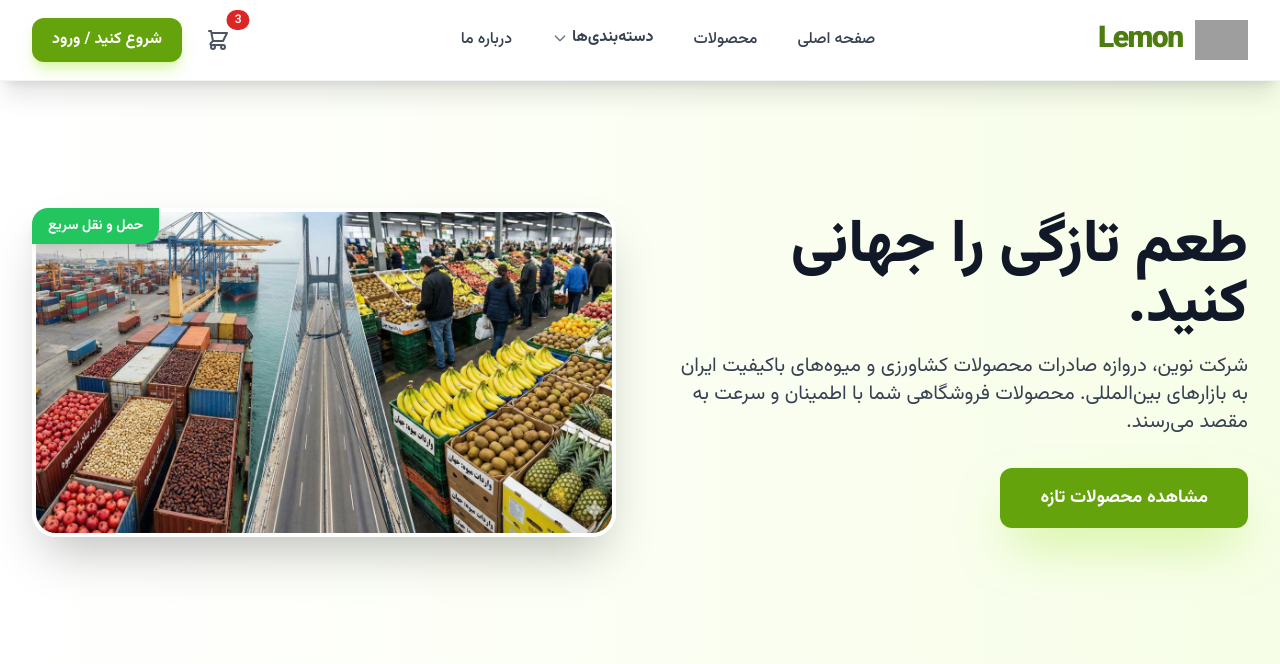
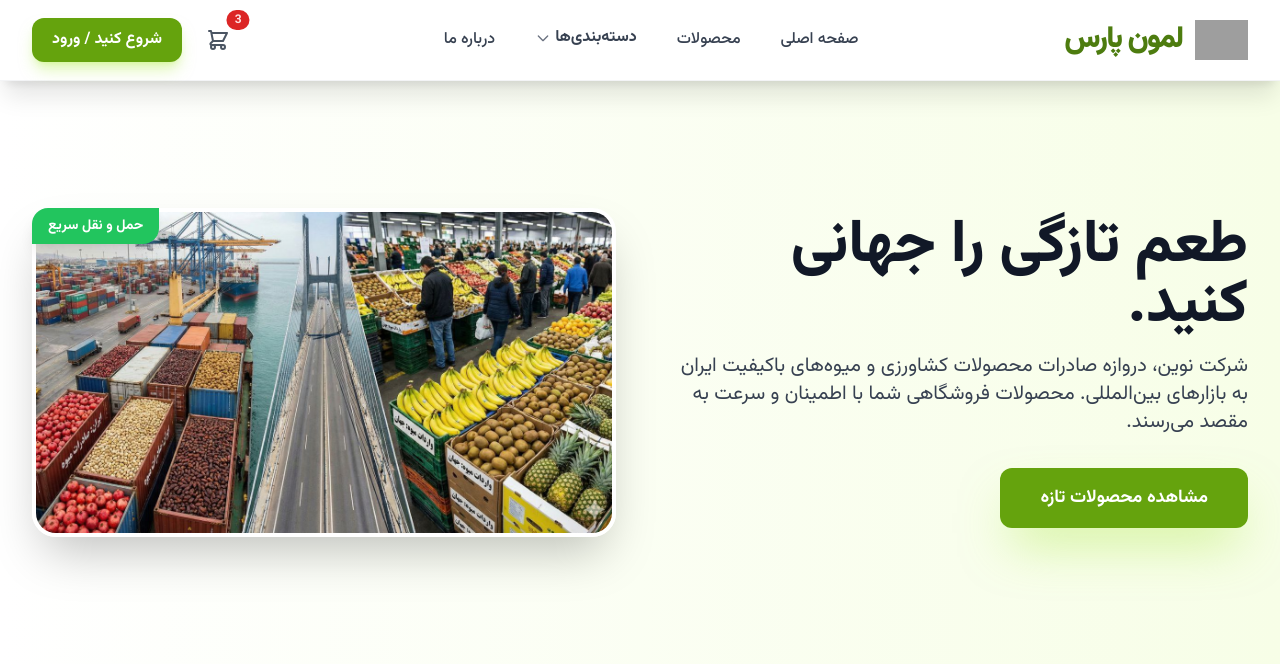
Before and after one commit to rohankhayyerfr/Marketplace, a Django app: page / in a window 1280 px wide. Shown: the top 664 px of the page. Run offline with Django 5.2, Linux system fonts and the light colour scheme; data that the repository does not hold is empty; some libraries are stand-ins or nearby versions; grey boxes are pictures that could not be loaded.

Commit message:
new name

```diff
--- a/accounts/signals.py
+++ b/accounts/signals.py
@@ -2,9 +2,9 @@ from django.contrib.auth.models import User
 from django.db.models.signals import post_save
 from django.dispatch import receiver
 
-from accounts.models import SellerVerfication
+from accounts.models import SellerVerification
 
-@receiver(post_save, sender=SellerVerfication)
+@receiver(post_save, sender=SellerVerification)
 def update_user_seller(sender, instance, **kwargs):
     if instance.status == "approved":
         instance.user.is_staff = True
--- a/templates/accounts/login.html
+++ b/templates/accounts/login.html
@@ -1,6 +1,6 @@
 {% extends 'base.html' %}
 
-{% block title %}ورود به حساب کاربری | شرکت لمون{% endblock %}
+{% block title %}ورود به حساب کاربری | شرکت لمون پارس{% endblock %}
 
 {% block content %}
 <div class="min-h-screen flex items-center justify-center bg-gray-100 py-12 px-4 sm:px-6 lg:px-8">
--- a/templates/accounts/register.html
+++ b/templates/accounts/register.html
@@ -1,6 +1,6 @@
 {% extends 'base.html' %}
 
-{% block title %}ثبت نام در سایت | شرکت لمون{% endblock %}
+{% block title %} ثبت نام در سایت | شرکت لمون پارس{% endblock %}
 
 {% block content %}
 <div class="min-h-screen flex items-center justify-center bg-gray-100 py-12 px-4 sm:px-6 lg:px-8" dir="rtl">
--- a/templates/base.html
+++ b/templates/base.html
@@ -5,7 +5,7 @@
     <meta charset="UTF-8">
     <meta name="viewport" content="width=device-width, initial-scale=1.0">
 
-    <title>{% block title %}فروشگاه نوین{% endblock %}</title>
+    <title>{% block title %}فروشگاه لمون پارس{% endblock %}</title>
 
     <script src="https://cdn.tailwindcss.com"></script>
 
@@ -58,7 +58,7 @@
                 <a href="{% url 'store:home' %}" class="flex items-center space-x-3 space-x-reverse transition duration-300">
                     <img src="{% static 'images/logo.png' %}" alt="لوگو شرکت Lemon" class="h-10 w-auto object-contain">
                     <span class="text-3xl font-black text-lime-700 hover:text-lime-900 transition duration-300 tracking-tighter">
-                        Lemon
+                        لمون پارس
                     </span>
                 </a>
 
--- a/templates/cart/cart.html
+++ b/templates/cart/cart.html
@@ -1,7 +1,7 @@
 {% extends 'base.html' %}
 {% load static %}
 
-{% block title %}سبد خرید شما | لمون{% endblock %}
+{% block title %}سبد خرید شما | لمون پارس{% endblock %}
 
 {% block content %}
 <div class="bg-gray-50 min-h-screen py-10 lg:py-20 pt-24" dir="rtl">
--- a/templates/dashboard/index.html
+++ b/templates/dashboard/index.html
@@ -1,7 +1,7 @@
 {% extends 'base.html' %}
 {% load static %}
 
-{% block title %}داشبورد کاربری | شرکت لمون{% endblock %}
+{% block title %}داشبورد کاربری | شرکت لمون پارس{% endblock %}
 
 {% block content %}
 <div class="min-h-screen bg-gray-50 flex" dir="rtl">
--- a/templates/home.html
+++ b/templates/home.html
@@ -1,7 +1,7 @@
 {% extends 'base.html' %}
 {% load static %}
 
-{% block title %}lemon | پیشرو در صادرات میوه و محصولات فروشگاهی{% endblock %}
+{% block title %} | پیشرو در صادرات میوه و محصولات فروشگاهی | لمون پارس{% endblock %}
 
 {% block content %}
 <main class="pt-20">
--- a/templates/products/list.html
+++ b/templates/products/list.html
@@ -1,7 +1,7 @@
 {% extends 'base.html' %}
 {% load static %}
 
-{% block title %}فهرست محصولات | شرکت لمون{% endblock %}
+{% block title %} فهرست محصولات | شرکت لمون پارس{% endblock %}
 
 {% block content %}
 <section id="all-products" class="py-20 bg-gray-50" dir="rtl">
```
Also changed, not shown: accounts/models.py (line endings or trailing spaces).
